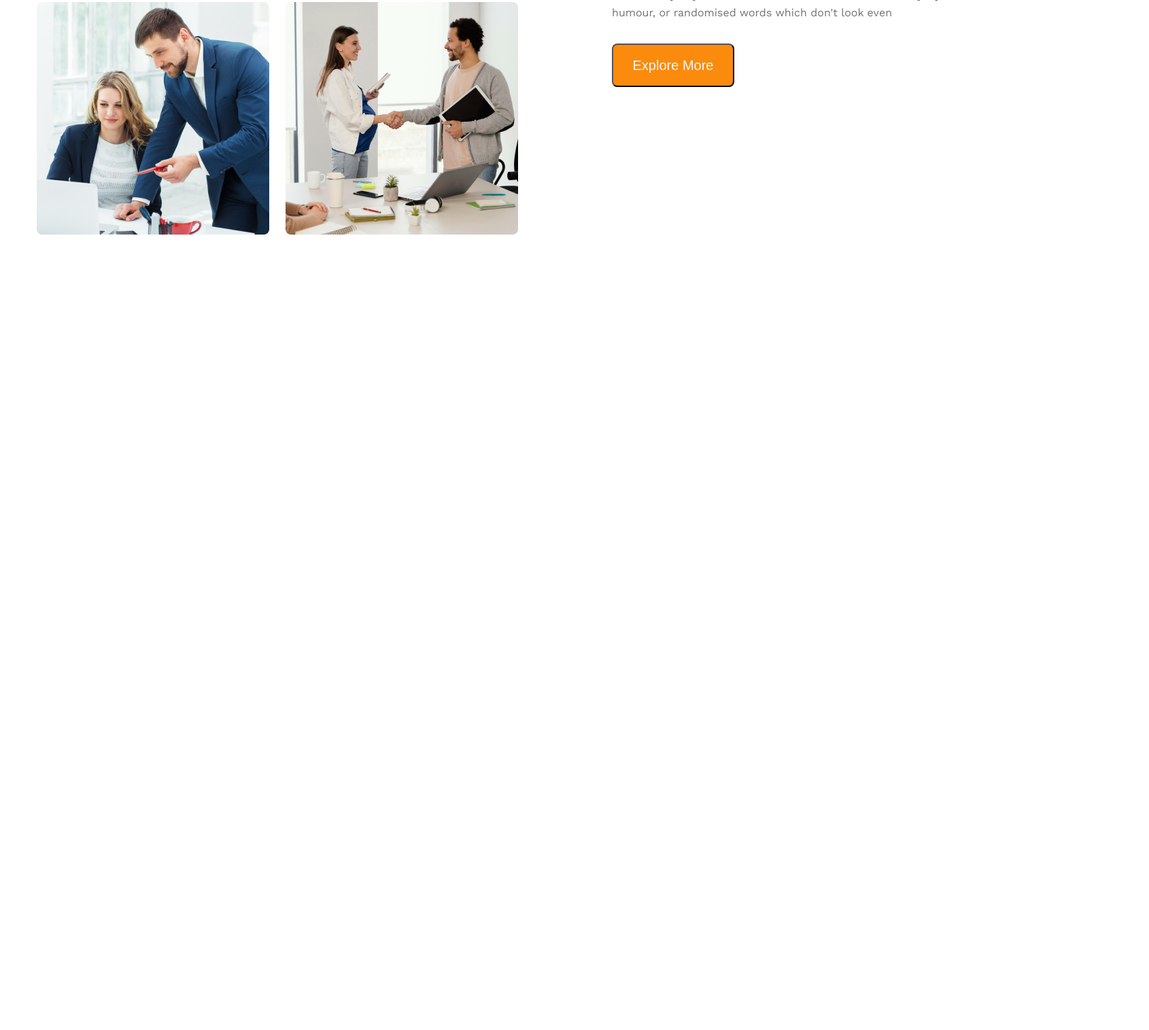
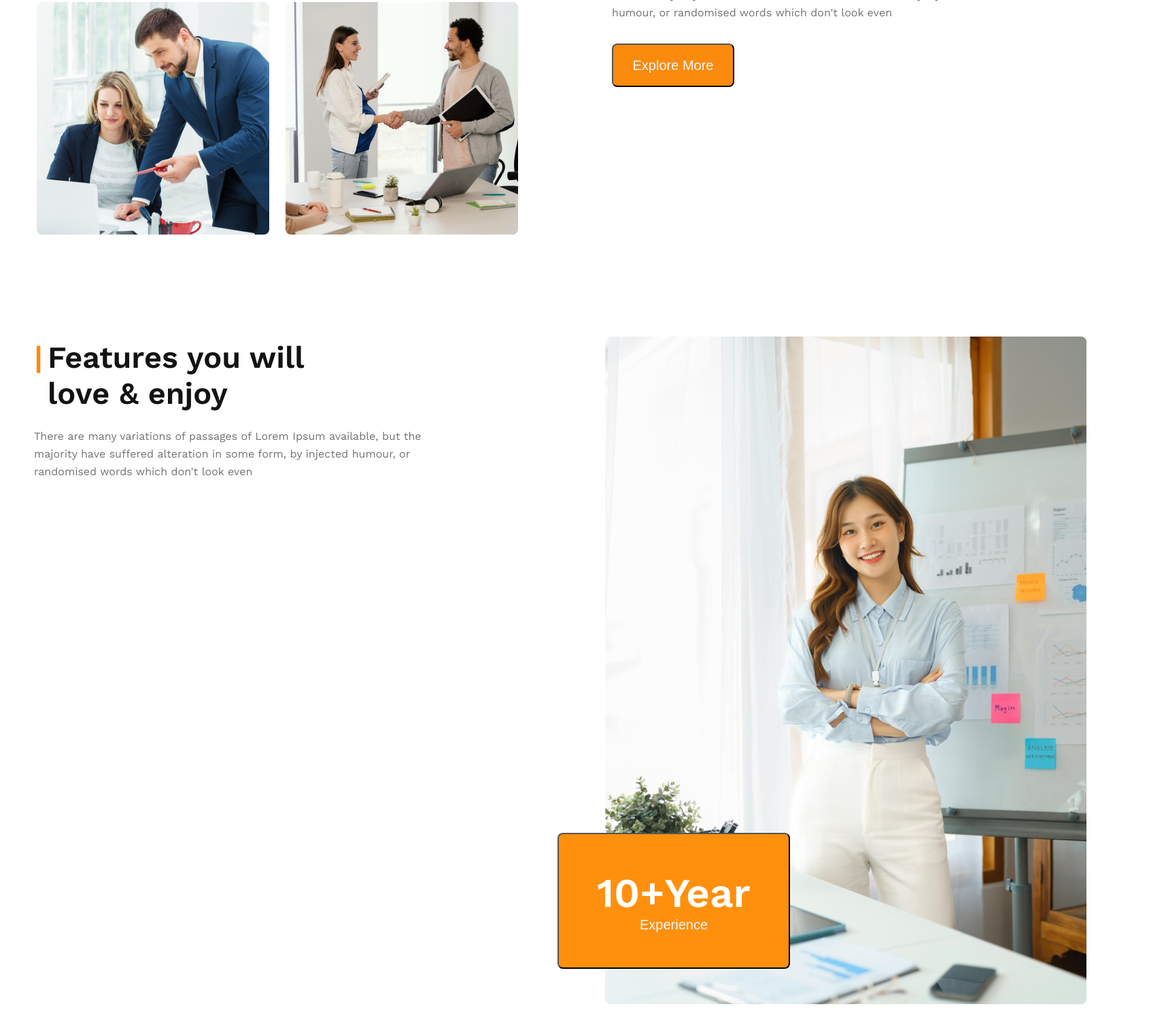
Before and after one commit to mohammedimran22/Architects, a plain HTML site: page index.html in a window 1280 px wide. Shown: the part 1785-3300 px from the top of the page at 68% size, 1690 px wide, since content can reach past the window. Before the commit the page ends 2130 px from the top, so only its background shows below. Drawn offline with nearby package versions, Linux system fonts and the light colour scheme.

Commit message:
second-commit

```diff
--- a/index.html
+++ b/index.html
@@ -58,6 +58,24 @@
         </div>
 
      </section>
+
+     <!-- 3rd section  -->
+
+     <section >
+        <div>
+            <p class="line">|</p>
+            </p><p class="title-line">Features you will love & enjoy</p>
+            <p class="mini-des">There are many variations of passages of Lorem Ipsum available, but the majority have suffered alteration in some form, by injected humour, or randomised words which don't look even</p>
+        </div>
+        <div class="third-sec-img">
+            <img src="images/architect.png" alt="">
+        </div>
+        <button class="big-button"><span class="year">10+Year</span><br>
+            <span class="text">Experience</span></button>
+     </section>
+
+     <!-- 4th section  -->
+
     </main>
 </body>
 </html>
--- a/style.css
+++ b/style.css
@@ -134,3 +134,71 @@ background: #fa8b0d;
 border-radius: 8px;
 margin-bottom: 70px;
 }
+.title-line{
+    position: absolute;
+    width: 468px;
+    height: 106px;
+    left: 70px;
+    top: 2284px;
+    font-family: 'Work Sans';
+    font-style: normal;
+    font-weight: 700;
+    font-size: 45px;
+    line-height: 53px;
+    color: #131313;
+}
+.line{
+    color:#fa8b0d;
+    font-weight: 700px;
+    position: absolute;
+    font-family: 'Work Sans';
+    font-style: normal;
+    font-weight: 700;
+    font-size: 45px;
+    line-height: 53px;
+    width: 468px;
+    height: 106px;
+    top: 2284px;
+    margin-bottom: 4000px;
+    left: 50px;
+}
+.mini-des{
+    position: absolute;
+width: 586px;
+height: 78px;
+left: 240px;
+top: 2414px;
+
+font-family: 'Work Sans';
+font-style: normal;
+font-weight: 400;
+font-size: 16px;
+line-height: 26px;
+color: #727272;
+left: 50px;
+}
+.third-sec-img{
+    position: absolute;
+width: 800px;
+height: 1059px;
+left: 890px;
+top: 2280px;
+}
+.big-button{
+    position: absolute;
+    width: 342px;
+    height: 200px;
+    left: 820px;
+    top: 3000px;
+    margin-top: 10px;
+
+    background: #FF900E;
+    border-radius: 8px;
+}
+.year{
+    font-family: 'Work Sans';
+font-style: normal;
+    font-size: 60px;
+    font-weight: 800;
+color: #FFFFFF;
+}
```
